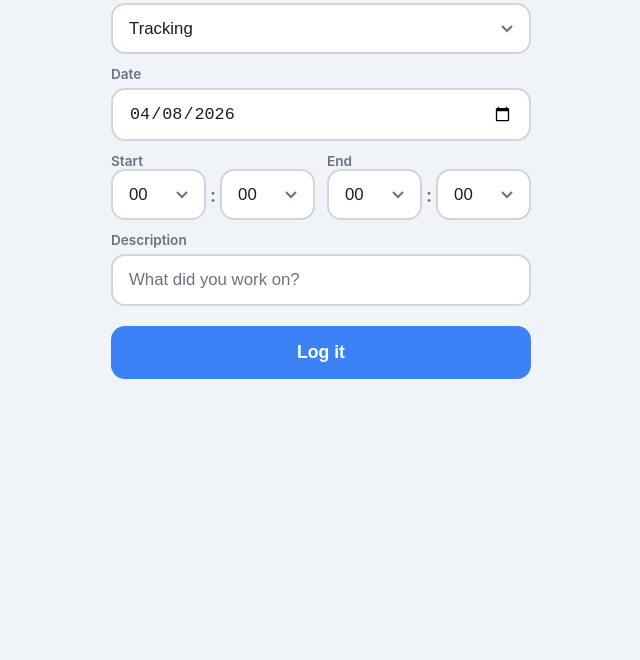
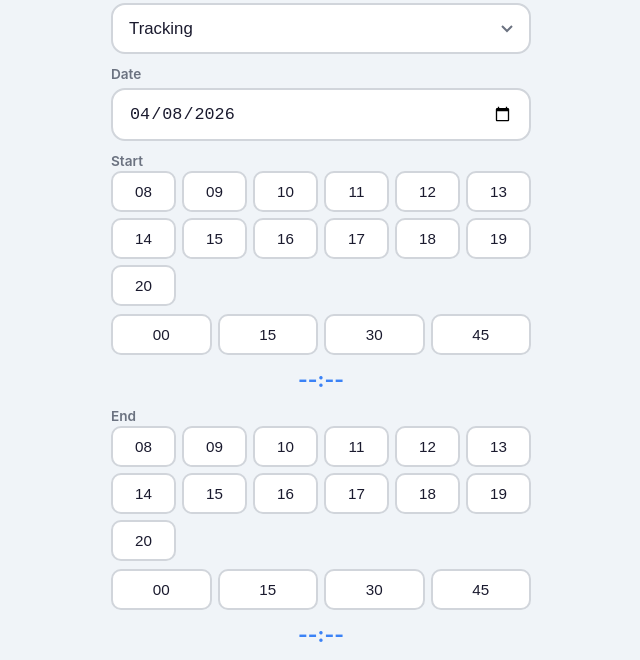
Before and after one commit to jack-rossiter/der-die-das, a plain HTML site: page web/timekeeper/index.html in a window 1280 px wide. Shown: the part 122-782 px from the top of the page, without its empty margins (319-959 px from the left). Drawn offline with Linux system fonts and the light colour scheme.

Commit message:
time picker

```diff
--- a/web/timekeeper/app.js
+++ b/web/timekeeper/app.js
@@ -13,10 +13,12 @@
   const form = document.getElementById("entry-form");
   const projectEl = document.getElementById("project");
   const dateEl = document.getElementById("date");
-  const startH = document.getElementById("start-h");
-  const startM = document.getElementById("start-m");
-  const endH = document.getElementById("end-h");
-  const endM = document.getElementById("end-m");
+  const startHoursEl = document.getElementById("start-hours");
+  const startMinsEl = document.getElementById("start-minutes");
+  const startDisplayEl = document.getElementById("start-display");
+  const endHoursEl = document.getElementById("end-hours");
+  const endMinsEl = document.getElementById("end-minutes");
+  const endDisplayEl = document.getElementById("end-display");
   const descEl = document.getElementById("description");
   const chipsEl = document.getElementById("chips");
   const submitBtn = document.getElementById("submit-btn");
@@ -33,34 +35,73 @@
   // ── Default date to today ──────────────────────────────────────
   dateEl.value = new Date().toISOString().slice(0, 10);
 
-  // ── Populate time dropdowns (hours 0-23, minutes 00/15/30/45) ─
+  // ── Time picker (tappable button grids) ─────────────────────────
   function pad(n) { return n < 10 ? "0" + n : "" + n; }
 
-  [startH, endH].forEach(function (sel) {
-    for (var h = 0; h < 24; h++) {
-      var opt = document.createElement("option");
-      opt.value = pad(h);
-      opt.textContent = pad(h);
-      sel.appendChild(opt);
+  var timePickers = {
+    start: { hour: null, minute: null, hoursEl: startHoursEl, minsEl: startMinsEl, displayEl: startDisplayEl },
+    end:   { hour: null, minute: null, hoursEl: endHoursEl,   minsEl: endMinsEl,   displayEl: endDisplayEl },
+  };
+
+  function updateTimeDisplay(picker) {
+    var p = timePickers[picker];
+    if (p.hour !== null && p.minute !== null) {
+      p.displayEl.textContent = pad(p.hour) + ":" + pad(p.minute);
+    } else if (p.hour !== null) {
+      p.displayEl.textContent = pad(p.hour) + ":--";
+    } else {
+      p.displayEl.textContent = "--:--";
     }
-  });
-
-  [startM, endM].forEach(function (sel) {
-    [0, 15, 30, 45].forEach(function (m) {
-      var opt = document.createElement("option");
-      opt.value = pad(m);
-      opt.textContent = pad(m);
-      sel.appendChild(opt);
-    });
-  });
-
-  function getTime(hSel, mSel) {
-    return hSel.value + ":" + mSel.value;
   }
 
-  function clearTime(hSel, mSel) {
-    hSel.selectedIndex = 0;
-    mSel.selectedIndex = 0;
+  function buildGrid(picker) {
+    var p = timePickers[picker];
+
+    for (var h = 8; h <= 20; h++) {
+      (function (hour) {
+        var btn = document.createElement("button");
+        btn.type = "button";
+        btn.textContent = pad(hour);
+        btn.addEventListener("click", function () {
+          p.hoursEl.querySelectorAll("button").forEach(function (b) { b.classList.remove("selected"); });
+          btn.classList.add("selected");
+          p.hour = hour;
+          updateTimeDisplay(picker);
+        });
+        p.hoursEl.appendChild(btn);
+      })(h);
+    }
+
+    [0, 15, 30, 45].forEach(function (min) {
+      var btn = document.createElement("button");
+      btn.type = "button";
+      btn.textContent = pad(min);
+      btn.addEventListener("click", function () {
+        p.minsEl.querySelectorAll("button").forEach(function (b) { b.classList.remove("selected"); });
+        btn.classList.add("selected");
+        p.minute = min;
+        updateTimeDisplay(picker);
+      });
+      p.minsEl.appendChild(btn);
+    });
+  }
+
+  buildGrid("start");
+  buildGrid("end");
+
+  function getTime(picker) {
+    var p = timePickers[picker];
+    if (p.hour === null || p.minute === null) return "";
+    return pad(p.hour) + ":" + pad(p.minute);
+  }
+
+  function clearTimePicker(picker) {
+    var p = timePickers[picker];
+    p.hour = null;
+    p.minute = null;
+    p.hoursEl.querySelectorAll("button").forEach(function (b) { b.classList.remove("selected"); });
+    p.minsEl.querySelectorAll("button").forEach(function (b) { b.classList.remove("selected"); });
+    updateTimeDisplay(picker);
   }
 
   // ── Activity history (per-project frequency map) ───────────────
@@ -198,13 +239,17 @@
     var entry = {
       project: projectEl.value,
       date: dateEl.value,
-      start: getTime(startH, startM),
-      end: getTime(endH, endM),
+      start: getTime("start"),
+      end: getTime("end"),
       description: descEl.value.trim(),
       submitted_at: new Date().toISOString(),
     };
 
     if (!entry.description) return;
+    if (!entry.start || !entry.end) {
+      showToast("Select start and end times", true);
+      return;
+    }
 
     submitBtn.disabled = true;
 
@@ -222,16 +267,16 @@
       recordActivity(entry.project, entry.description);
       showToast("Logged!");
       descEl.value = "";
-      clearTime(startH, startM);
-      clearTime(endH, endM);
+      clearTimePicker("start");
+      clearTimePicker("end");
       renderChips();
     } catch (_) {
       enqueue(entry);
       recordActivity(entry.project, entry.description);
       showToast("Saved offline — will sync later", true);
       descEl.value = "";
-      clearTime(startH, startM);
-      clearTime(endH, endM);
+      clearTimePicker("start");
+      clearTimePicker("end");
       renderChips();
     }
 
--- a/web/timekeeper/index.html
+++ b/web/timekeeper/index.html
@@ -23,23 +23,18 @@
       <label for="date">Date</label>
       <input id="date" type="date" required>
 
-      <div class="time-row">
-        <div class="time-field">
-          <label for="start-h">Start</label>
-          <div class="time-selects">
-            <select id="start-h" required></select>
-            <span class="time-sep">:</span>
-            <select id="start-m" required></select>
-          </div>
-        </div>
-        <div class="time-field">
-          <label for="end-h">End</label>
-          <div class="time-selects">
-            <select id="end-h" required></select>
-            <span class="time-sep">:</span>
-            <select id="end-m" required></select>
-          </div>
-        </div>
+      <div class="time-picker">
+        <label>Start</label>
+        <div class="hour-grid" id="start-hours"></div>
+        <div class="minute-grid" id="start-minutes"></div>
+        <div class="time-display" id="start-display">--:--</div>
+      </div>
+
+      <div class="time-picker">
+        <label>End</label>
+        <div class="hour-grid" id="end-hours"></div>
+        <div class="minute-grid" id="end-minutes"></div>
+        <div class="time-display" id="end-display">--:--</div>
       </div>
 
       <label for="description">Description</label>
--- a/web/timekeeper/style.css
+++ b/web/timekeeper/style.css
@@ -117,33 +117,55 @@ input::placeholder {
   color: var(--text-muted);
 }
 
-.time-row {
+.time-picker {
   display: flex;
-  gap: 12px;
+  flex-direction: column;
+  gap: 8px;
 }
 
-.time-field {
-  flex: 1;
-  display: flex;
-  flex-direction: column;
+.hour-grid {
+  display: grid;
+  grid-template-columns: repeat(6, 1fr);
   gap: 6px;
 }
 
-.time-selects {
-  display: flex;
-  align-items: center;
-  gap: 4px;
+.minute-grid {
+  display: grid;
+  grid-template-columns: repeat(4, 1fr);
+  gap: 6px;
 }
 
-.time-selects select {
-  flex: 1;
-  min-width: 0;
+.hour-grid button,
+.minute-grid button {
+  padding: 10px 0;
+  font-size: 0.95rem;
+  font-weight: 500;
+  border: 2px solid var(--border);
+  border-radius: 10px;
+  background: var(--surface);
+  color: var(--text);
+  cursor: pointer;
+  transition: background 0.15s, border-color 0.15s;
 }
 
-.time-sep {
-  font-size: 1.2rem;
-  font-weight: 600;
-  color: var(--text-muted);
+.hour-grid button:hover,
+.minute-grid button:hover {
+  border-color: var(--accent);
+}
+
+.hour-grid button.selected,
+.minute-grid button.selected {
+  background: var(--accent);
+  border-color: var(--accent);
+  color: #fff;
+}
+
+.time-display {
+  text-align: center;
+  font-size: 1.3rem;
+  font-weight: 700;
+  color: var(--accent);
+  padding: 4px 0;
 }
 
 /* Activity chips */
--- a/web/timekeeper/sw.js
+++ b/web/timekeeper/sw.js
@@ -1,4 +1,4 @@
-const CACHE_NAME = "timekeeper-v2";
+const CACHE_NAME = "timekeeper-v4";
 const ASSETS = [
   "./",
   "./index.html",
```
